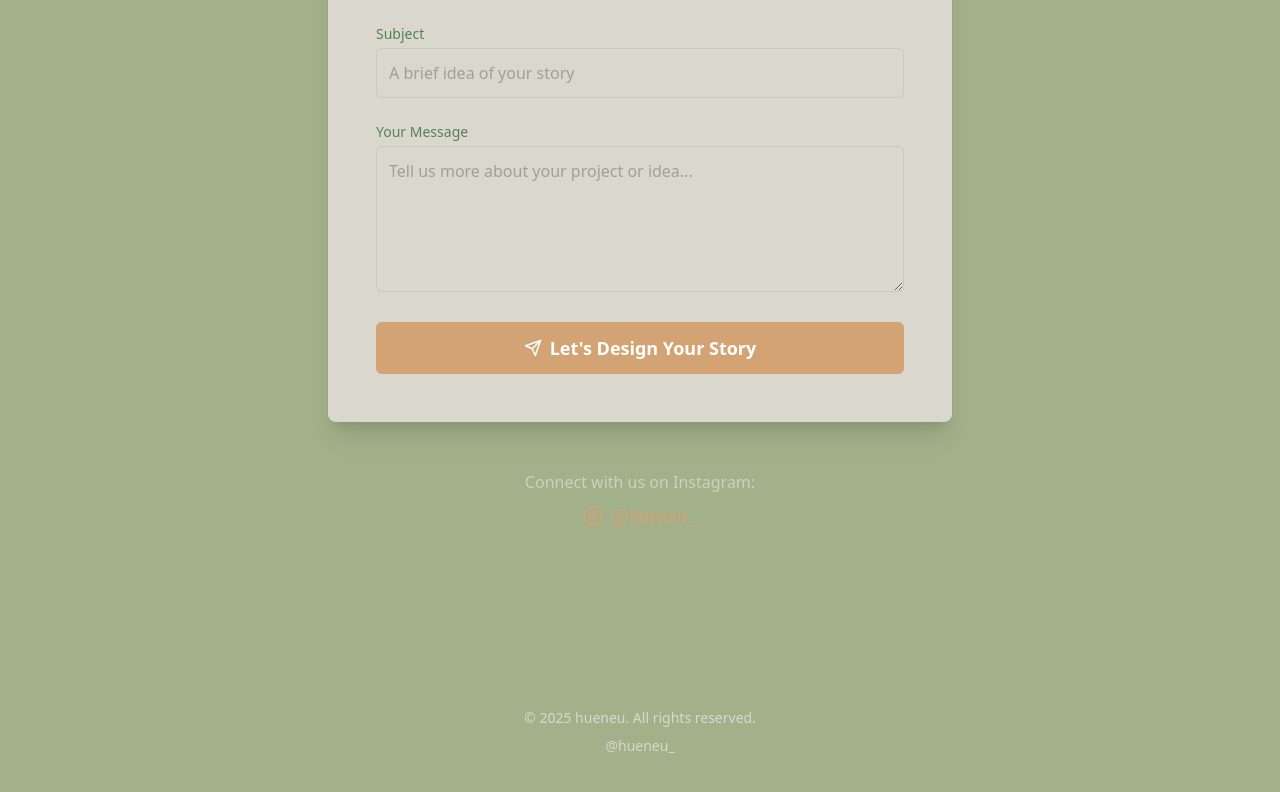
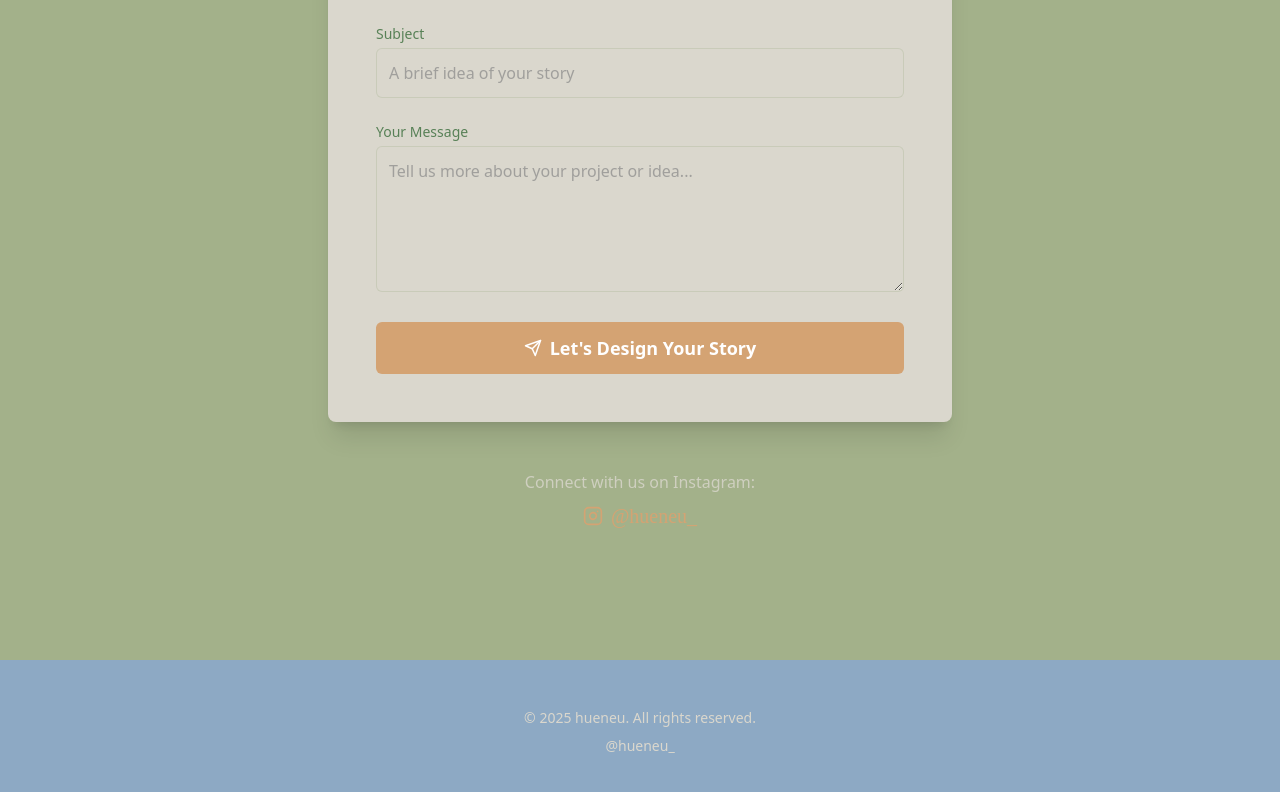
Before and after one commit to Codehub169/tempo-97c0c4cd, a Next.js app: page / in a window 1280 px wide. Shown: the part 3484-4276 px from the top of the page. Built offline with nearby package versions, Linux system fonts and the light colour scheme.

Commit message:
Applied user request: can you add blue color in page 1

```diff
--- a/pages/index.js
+++ b/pages/index.js
@@ -18,7 +18,7 @@ export default function Home() {
         <ContactSection />
 
         {/* Footer - can be a simple div or a new component */}
-        <footer className="bg-hueneu-green text-hueneu-light-neutral py-12 text-center">
+        <footer className="bg-hueneu-soft-blue text-hueneu-light-neutral py-12 text-center">
           <p className="text-sm">
             &copy; {new Date().getFullYear()} hueneu. All rights reserved.
           </p>
--- a/tailwind.config.js
+++ b/tailwind.config.js
@@ -17,6 +17,7 @@ module.exports = {
           'neutral-medium': '#888888', // Added for consistency
           'neutral-dark': '#588157',   // Value from 'dark-green'
           'neutral-darkest': '#3A5A40', // Value from 'deep-green'
+          'soft-blue': '#8DA9C4', // Added new blue color
         },
         status: {
           success: '#84A98C',
```
